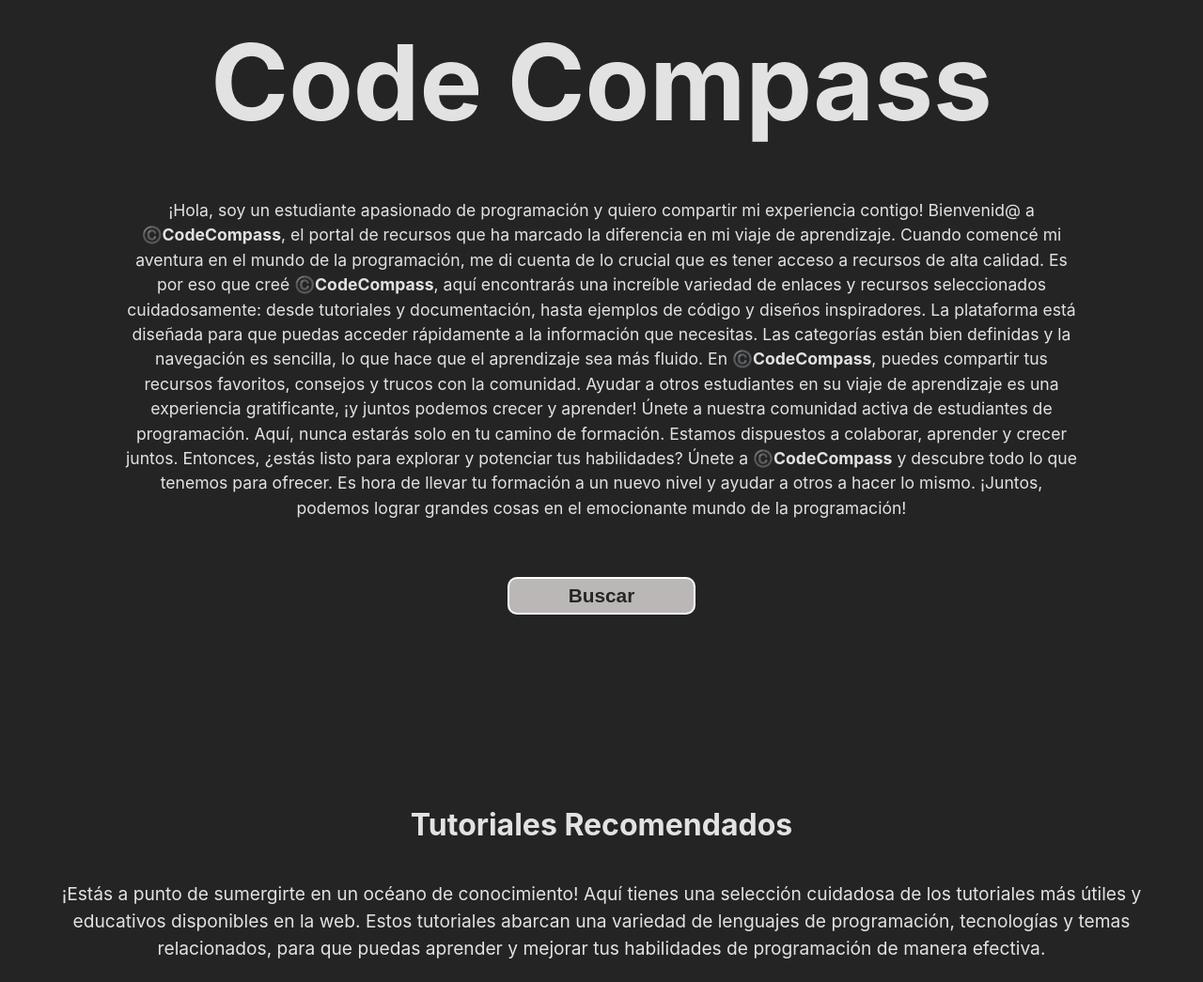
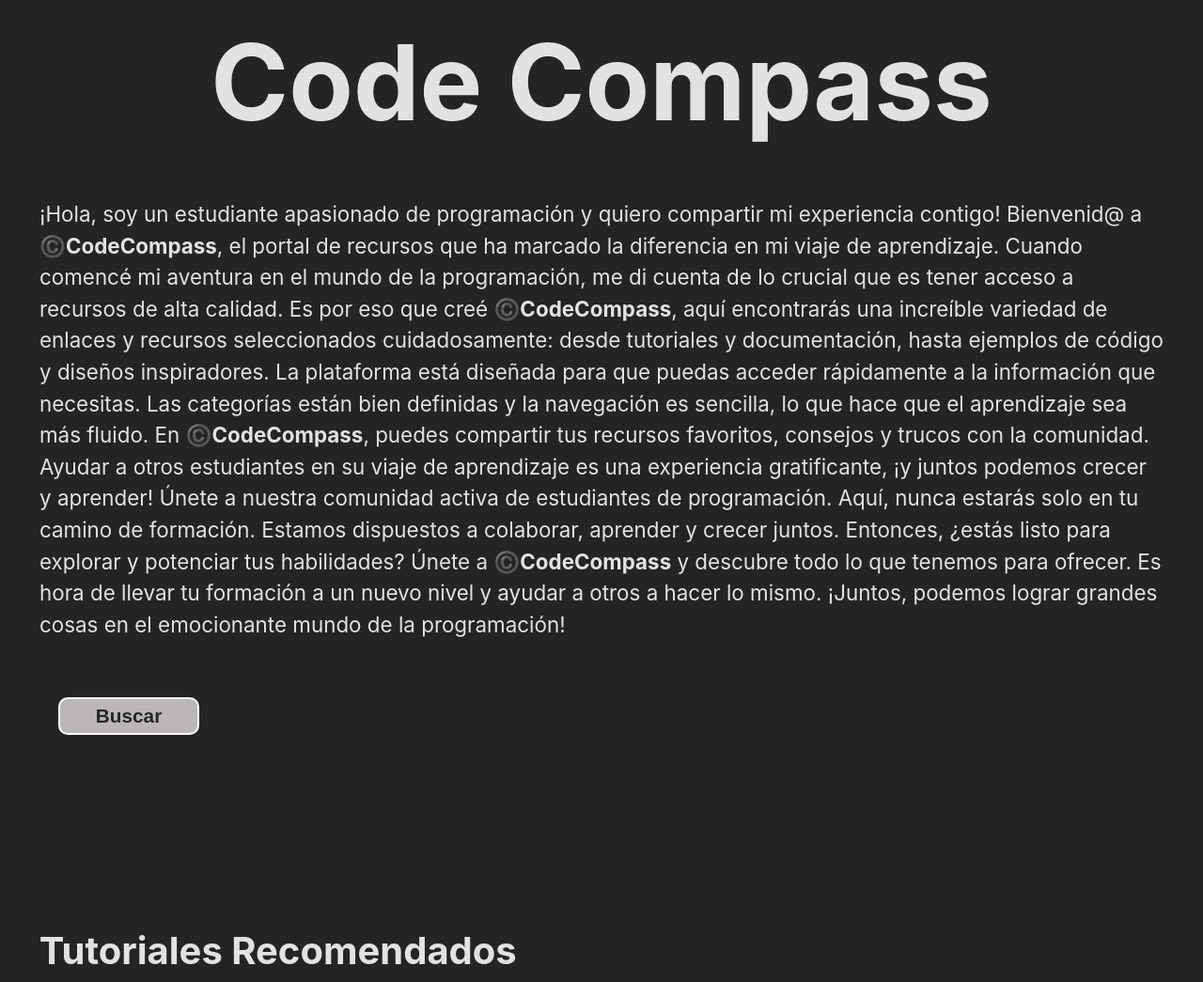
Before and after one commit to Gabi-Garcia/CodeCompass, a website built with Vite: page index.html in a window 1280 px wide. Shown: the part 57-1102 px from the top of the page at 94% size. Built offline with nearby package versions, Linux system fonts and the light colour scheme.

Commit message:
First commit development-branch: modified:src/styles/style.css

```diff
--- a/src/styles/style.css
+++ b/src/styles/style.css
@@ -263,7 +263,7 @@ footer p{
 
   header{
     margin: auto;
-    width: 90%;
+    width: 95%;
     display: flex;
     flex-direction:row;
     flex-wrap: wrap;
@@ -275,18 +275,8 @@ footer p{
     display: flex;
     flex-direction: column;
     margin:auto;
-    width: 95%;
+    width: 100%;
     /* border: 1px solid violet; */
-  }
-  header > .navbar > .icon-imgContainer{
-    width:70px;
-    height:70px;
-    margin-top: 30px;
-    /* border: 1px solid green; */
-  }
-  .icon-imgContainer img {
-    width: 100%;
-    height: 100%;
   }
   .navbar > .links {
     margin: auto;
@@ -334,7 +324,7 @@ footer p{
   }
   #menu-toggle{
     display: flex;
-    width:200px;
+    width:150px;
     height: 40px;
     padding:10px;
     border-radius: 10px;
@@ -343,13 +333,13 @@ footer p{
     font-family: Arial, Helvetica, sans-serif;
     font-weight: bolder;
     font-size: 1.3rem;
-    margin: auto;
     margin-top: 50px;
     background-color: rgb(187, 183, 183);
     cursor: pointer;
     justify-content: center;
     text-align: center;
     align-items: center;
+    margin-left: 30px;
     transition: font-size 0.5s ease-in-out;
   }
   #menu-toggle:hover{
@@ -431,10 +421,9 @@ footer p{
     margin-top:100px;
   }
   h2{
-    margin: auto;
     text-align: center;
     margin-top: 10px;
-    font-size:2rem;
+    font-size:2.5rem;
   }
 
   #sobreMi, #tutoriales{
@@ -447,20 +436,28 @@ footer p{
     text-align: center;
     /* border:1px solid red */
   }
+  #sobreMi{
+    margin-left: 0px;
+    text-align: left;
+    width: 100%;
+    /* border: 1px solid red; */
+  }
   #sobreMi p{
-  text-align: center;
-  padding: 5px;
-  border-radius: 5px;
-  font-size:1.1rem;
-  /* border: 1px solid white; */
+    width: 100%;
+    padding: 5px;
+    font-size:1.4rem;
+  /* border: 1px solid yellow; */
   }
   #tutoriales > p{
-    margin-top: 30px;
+  text-align: left;
+  margin-top: 30px;
   display: flex;
   flex-wrap: wrap;
-  text-align: center;
   padding: 5px;
   font-size:1.2rem;
+  width: 100%;
+  padding: 5px;
+  font-size:1.4rem;
   /* border: 1px solid white; */
   }
   #tutoriales .lista{
```
